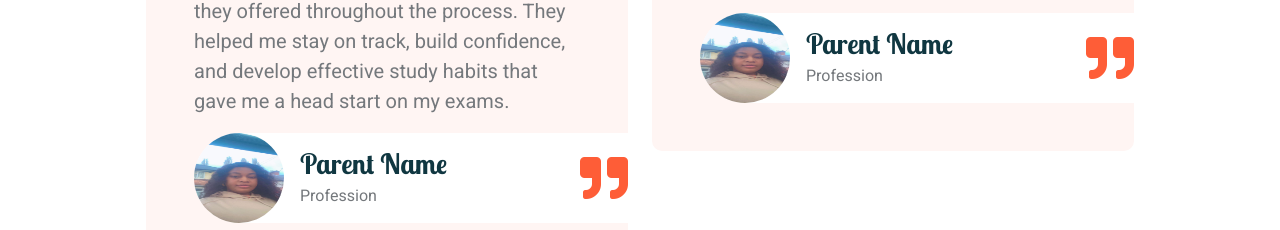
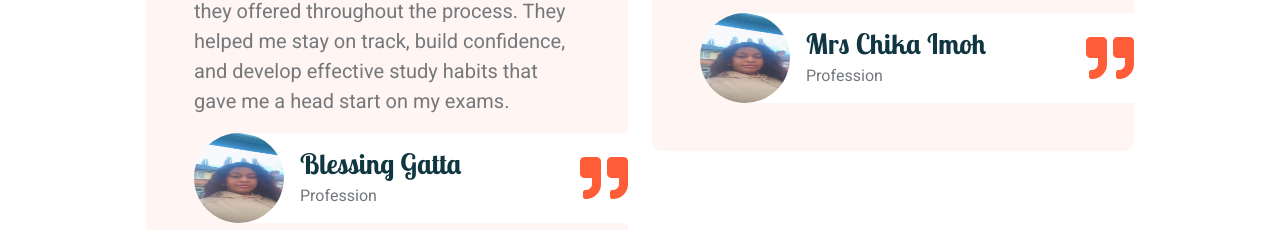
Before and after one commit to mauriceprosper/smartykidz, a plain HTML site: page index.html in a window 1280 px wide. Shown: the part 5747-5977 px from the top of the page. Drawn offline with nearby package versions, Linux system fonts and the light colour scheme.

Commit message:
Update index.html

```diff
--- a/index.html
+++ b/index.html
@@ -573,7 +573,7 @@
                                 <img class="img-fluid flex-shrink-0 rounded-circle" src="img/WhatsApp.jpeg"
                                     style="width: 90px; height: 90px;">
                                 <div class="ps-3">
-                                    <h3 class="mb-1">Parent Name</h3>
+                                    <h3 class="mb-1">Mrs Chika Imoh </h3>
                                     <span>Profession</span>
                                 </div>
                                 <i class="fa fa-quote-right fa-3x text-primary ms-auto d-none d-sm-flex"></i>
@@ -593,7 +593,7 @@
                                 <img class="img-fluid flex-shrink-0 rounded-circle" src="img/WhatsApp.jpeg"
                                     style="width: 90px; height: 90px;">
                                 <div class="ps-3">
-                                    <h3 class="mb-1">Parent Name</h3>
+                                    <h3 class="mb-1">Blessing Gatta</h3>
                                     <span>Profession</span>
                                 </div>
                                 <i class="fa fa-quote-right fa-3x text-primary ms-auto d-none d-sm-flex"></i>
```
